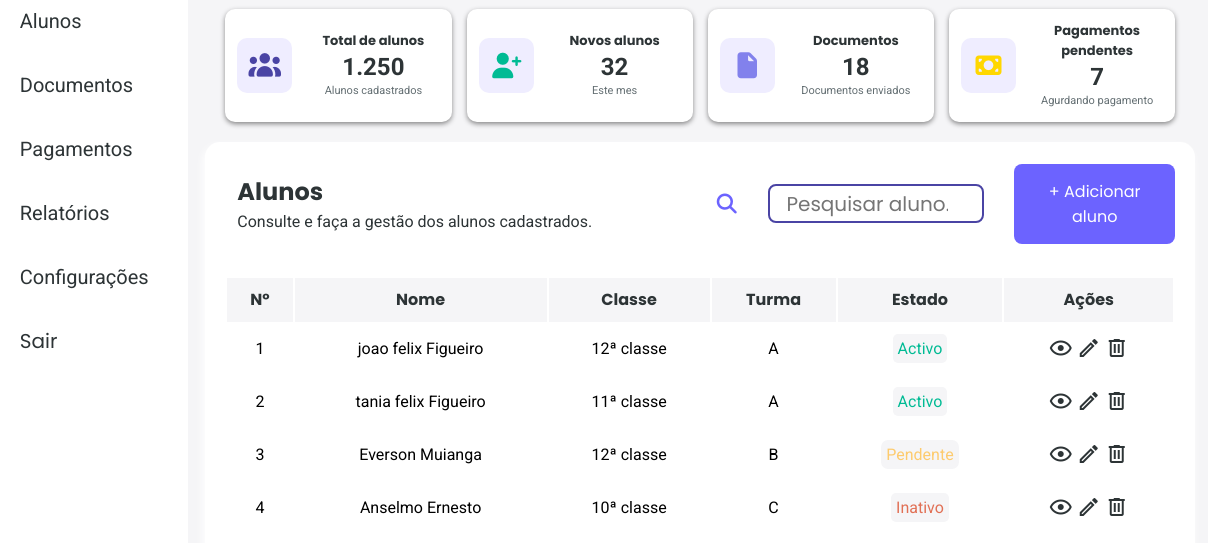
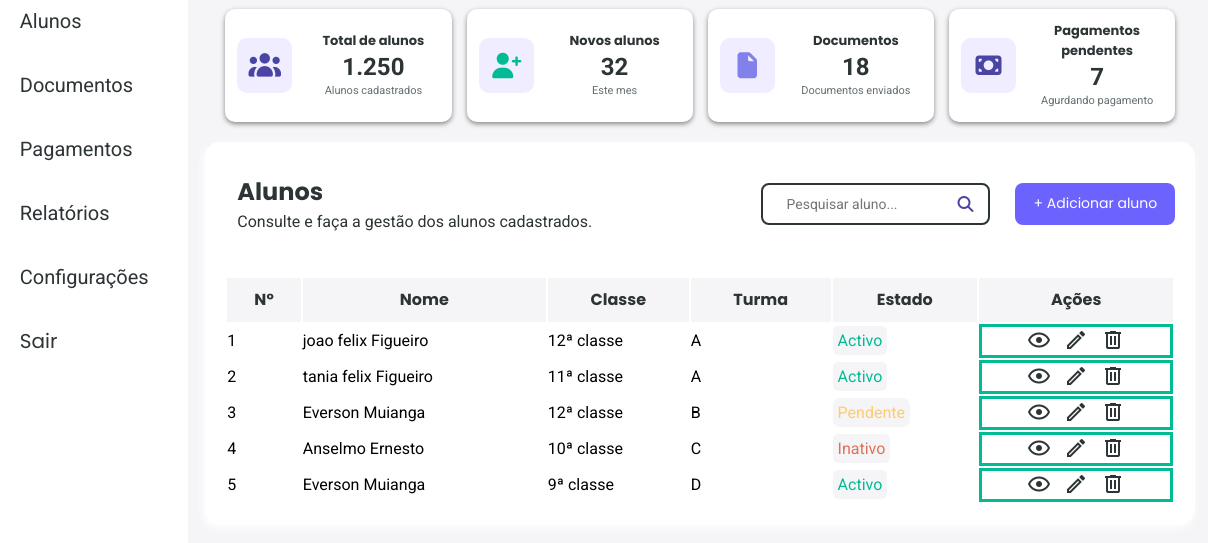
Before and after one commit to eversoncodes-gif/EduFlow, a plain HTML site: page dashboard.html in a window 1280 px wide. Shown: the part 257-800 px from the top of the page, 72-1280 px from the left. Drawn offline with nearby package versions, Linux system fonts and the light colour scheme.

Commit message:
adicionei css, mais bonito da dashboard

```diff
--- a/css.da.pasgina/dashboard.css
+++ b/css.da.pasgina/dashboard.css
@@ -345,14 +345,15 @@ justify-content:space-between; */
     font-size: 26px;
 }
 /* aqui sao as corees de cada icone das dashboard cards */
-.fa-user-plus{
+.card-icone .fa-user-plus{
     color: var(--sucess);
 }
 
-.fa-file{
+.card-icone .fa-file{
     color: rgba(108, 108, 232, 0.84);
 }
-.fa-money-bill{
+
+.card-icone.fa-money-bill{
     color: gold;
 }
 
@@ -417,6 +418,8 @@ width: 100%;
 /* border: 2px solid greenyellow; */
 
 }
+
+
 /*as classes dos  spans do tabela */
 .ativo{
     color: var(--sucess);
@@ -457,14 +460,15 @@ width: 100%;
     border-top-right-radius:20px ; */
 }
 
-.tabela-container table td{
-    /* display: flex; */
+/* .tabela-container table td{
+    display: flex;
     align-items: center;
     justify-content: space-between;
     gap: 20px;
     text-align: center;
     padding: 11px;
-}
+} */
+
 table td button{
     font-size: 24px;
     cursor: pointer;
@@ -473,50 +477,100 @@ table td button{
    color: var(--main-text);
 }
 
+/* aqui sao mesmo os icones de editar,visualiizar e excluir da tabela */
+.acoes-tabela{
+    display: flex;
+    align-items: center;
+    justify-content: center;
+    gap: 13px;
+    border: 3px solid #00BB94;
+}
 
+/* as acoes de pesquisa */
+.campo-pesquisa{
+    border: 2px solid var(--main-text);
+    display: flex;
+    align-items: center;
+    /* justify-content: center; */
+    /* gap: 12px; */
+    width: 50%;
+    height: 42px;
+    background-color: var(--card);
+    padding:0 14px;
+    border-radius: 8px;
 
+}
+.campo-pesquisa i{
+    color: var(--primary-color);
+    font-size: 16px;
+}
 
+/* #alunos .acoes{
+    border: 3px solid black;
+    display: flex;
+    align-items: center;
+    justify-content: center;
+    gap: 10px;
+} */
 
 /* aqui sao as funcoes de pesquisa e adiconar  */
-
 .acoes{
     display: flex;
     align-items: center;
-    justify-content:center;
+    justify-content:flex-end;
     /* border: 3px solid gray; */
-    gap: 30px;
+    width: 100%;
+    gap: 25px;
 
 }
-.acoes i{
+/* .acoes i{
     display: flex;
     align-items: center;
     justify-content: center;
     color: var(--secondary-color);
     font-size: 20px;
-}
+} */
 
 #pesquisar-aluno{
- height: 2.4rem;
- width: 50%;
- padding: 16px;
+ height: 100%;
+ width: 100%;
+ padding:0  10px;
  color: var(--main-text);
  font-family: var(--font-heading);
  border-radius: 8px;
- font-size: 20px;
- border: 2px solid var(--primary-color);
+ font-size: 14px;
+ border: none;
+ outline: none;
+color: var(--main-text);
+background: transparent;
+font-family: var(--font-main);
 
 }
 
 #adicionar-aluno{
+    display: flex;
+    align-items: center;
+    justify-content: center;
+    gap: 8px;
+    height: 42px;
+    padding: 0 18px;
+    background-color: var(--secondary-color);
+    border: none;
+    border-radius: 8px;
+    color: var(--card);
+    font-family: var(--font-heading);
+    cursor: pointer;
+    font-size: 14px;
+    /* margin-right: 13px; */
     /* height: 2.3rem; */
-    background-color: var(--secondary-color);
+    /* background-color: var(--secondary-color);
     border: none;
     color: var(--card);
     font-family: var(--font-heading);
     padding: 15px;
     border-radius: 8px;
-     font-size: 16px;
-transition: 0.3s ease-in;
+     font-size: 10px;
+transition: 0.3s ease-in;     */
 }
 
 #adicionar-aluno:hover{
--- a/css.da.pasgina/inicio.css
+++ b/css.da.pasgina/inicio.css
@@ -32,10 +32,6 @@ body{
     line-height: 1.8;
     font-family: var(--font-main);
 }
-
-
-
-
 .topo{
     position: fixed;
     top: 0;
--- a/dashboard.html
+++ b/dashboard.html
@@ -156,12 +156,13 @@
                 </div>
                 <div class="acoes">
                     <!-- <i class="fa-solid fa-plus"></i> -->
-                     <i class="fa-solid fa-search"></i>
-                     <input
+                     <div class="campo-pesquisa">
+                        <input
                         type="search"
                         id="pesquisar-aluno"
                         placeholder="Pesquisar aluno..."
-                    >
+                    ><i class="fa-solid fa-search"></i>
+                    </div>
                      <button onclick="abrirDocument()" id="adicionar-aluno">
                         &plus; Adicionar aluno
                     </button>
@@ -194,10 +195,10 @@
                                 <td>12ª classe</td>
                                 <td>A</td>
                                 <td><span class="ativo">Activo</span></td>
-                                <td><button><i class="mdi mdi-eye-outline"></i>
-                                </button>
+                                <td class="acoes-tabela">
+                                <button><i class="mdi mdi-eye-outline"></i></button>
                                 <button><i class="mdi mdi-pencil-outline"></i></button>
-                            <button><i class="mdi mdi-trash-can-outline"></i></button>
+                                <button><i class="mdi mdi-trash-can-outline"></i></button>
 
                             </td>
 
@@ -209,7 +210,7 @@
                                 <td>11ª classe</td>
                                 <td>A</td>
                                 <td><span class="ativo">Activo</span></td>
-                                <td>
+                                <td class="acoes-tabela">
                                     <button><i class="mdi mdi-eye-outline"></i></button>
                                     <button><i class="mdi mdi-pencil-outline"></i></button>
                                     <button><i class="mdi mdi-trash-can-outline"></i></button>
@@ -223,7 +224,7 @@
                                 <td>12ª classe</td>
                                 <td>B</td>
                                 <td> <span class="pendente">Pendente</span></td>
-                                <td>
+                                <td class="acoes-tabela">
                                     <button><i class="mdi mdi-eye-outline"></i></button>
                                     <button><i class="mdi mdi-pencil-outline"></i></button>
                                     <button><i class="mdi mdi-trash-can-outline"></i></button>
@@ -236,7 +237,7 @@
                                 <td>10ª classe</td>
                                 <td>C</td>
                                 <td><span class="inativo">Inativo</span> </td>
-                                <td>
+                                <td class="acoes-tabela">
                                     <button><i class="mdi mdi-eye-outline"></i></button>
                                     <button><i class="mdi mdi-pencil-outline"></i></button>
                                     <button><i class="mdi mdi-trash-can-outline"></i></button>
@@ -250,16 +251,12 @@
                                 <td>9ª classe</td>
                                 <td>D</td>
                                 <td><span class="ativo">Activo</span></td>
-                                <td>
+                                <td class="acoes-tabela">
                                     <button><i class="mdi mdi-eye-outline"></i></button>
                                     <button><i class="mdi mdi-pencil-outline"></i></button>
                                     <button><i class="mdi mdi-trash-can-outline"></i></button>
                                 </td>
                             </tr>
-
-
-
-
 
                             <!--
                                 Os alunos serão adicionados
```
Also changed, not shown: inicio.html (+1 -1 lines), java-script/inicio.js (+7 -0 lines).
